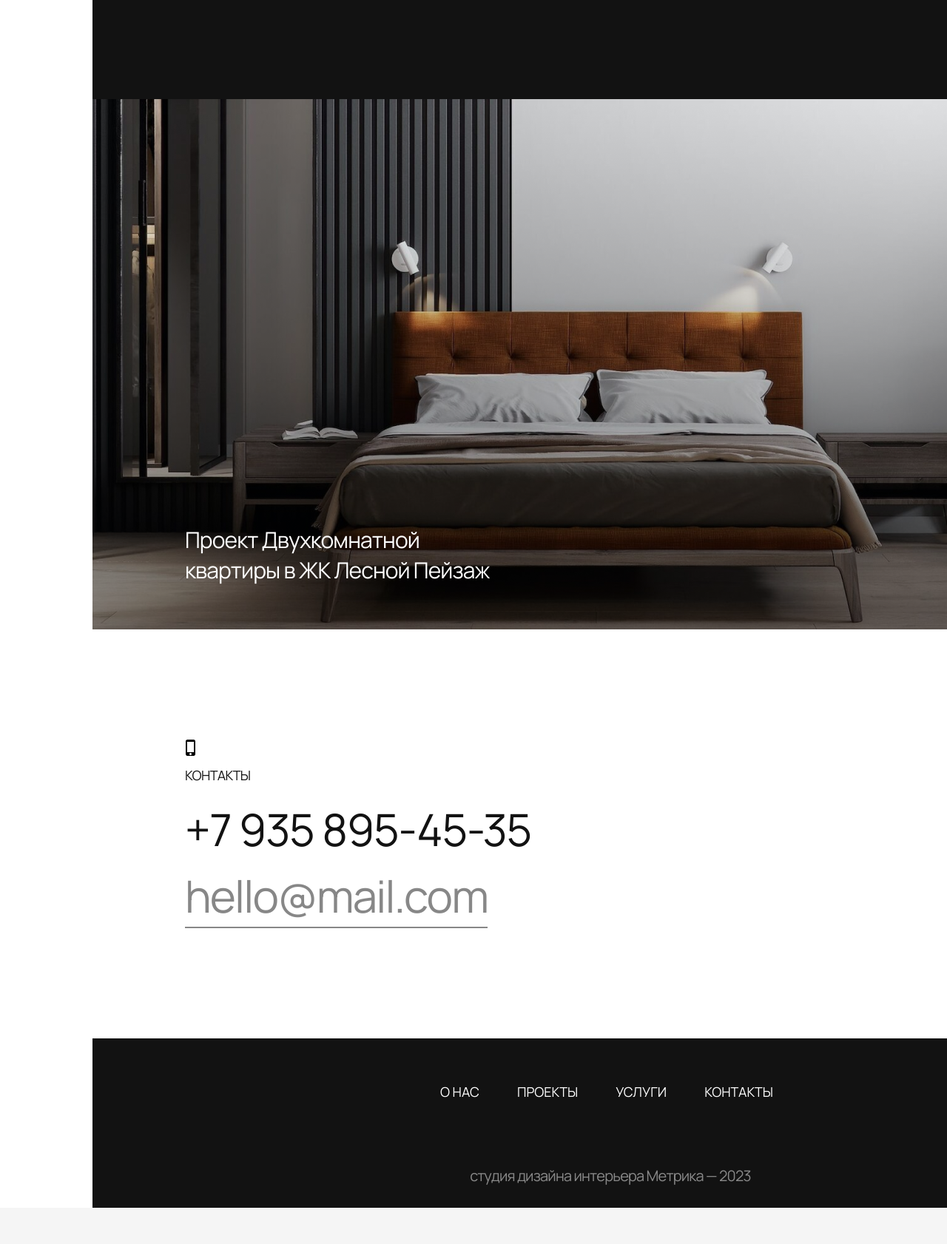
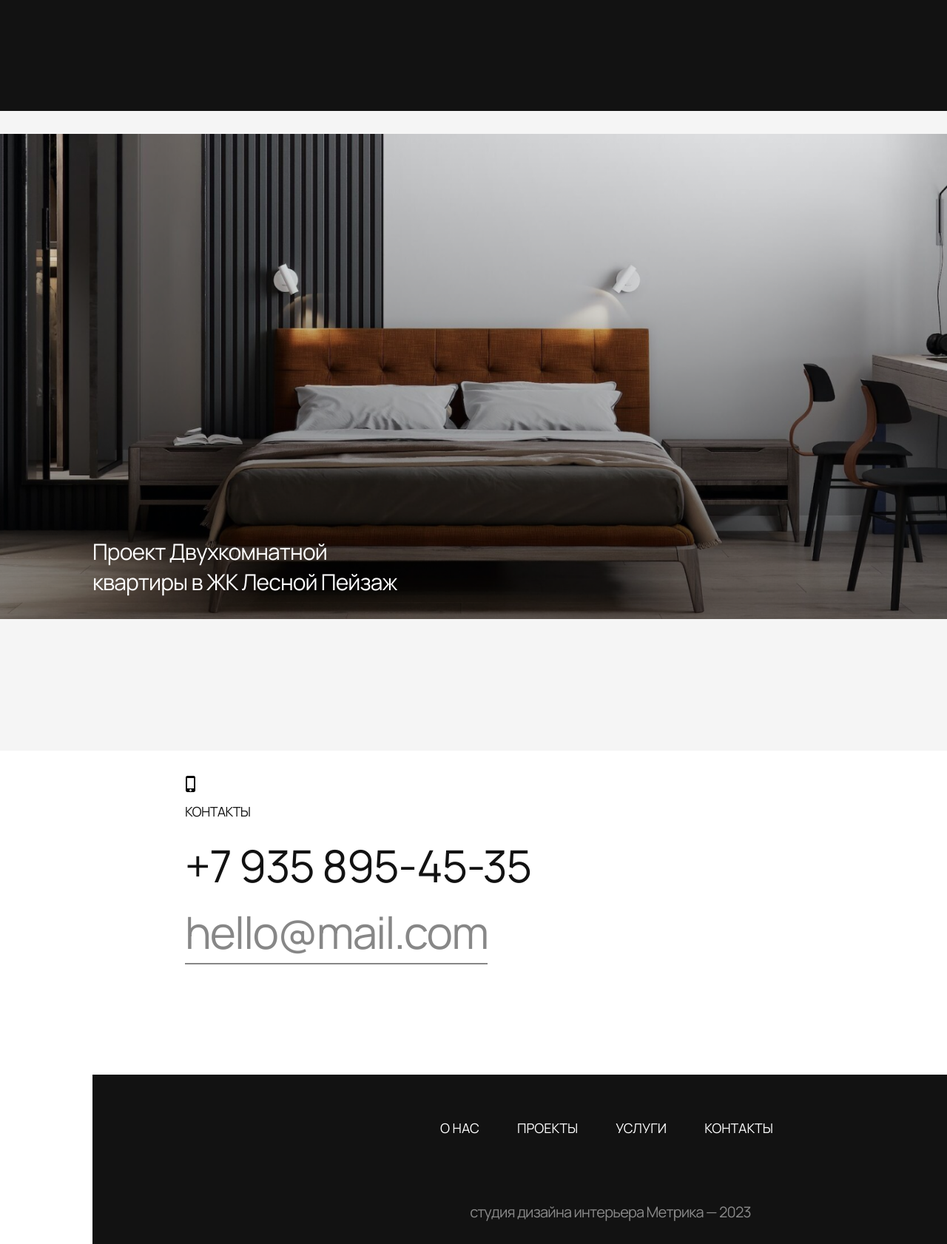
Before and after one commit to leonidzelenin/Metrika, a plain HTML site: page index.html in a window 1280 px wide. Shown: the part 5580-7262 px from the top of the page at 74% size. Before the commit the page ends 7213 px from the top, so only its background shows below. Drawn offline with Linux system fonts and the light colour scheme.

Commit message:
Update index.html

```diff
--- a/index.html
+++ b/index.html
@@ -3,6 +3,8 @@
   <head>
     <meta charset="UTF-8" />
     <title>Metrica</title>
+
+    <link rel="icon" href="favicon.png" type="image/png">.
 
     <link rel="stylesheet" href="reset.css" />
 
@@ -102,7 +104,7 @@
 
         <a class="study-projects" href="#projects">Смотреть все проекты</a>
       </div>
-
+    </div>
     <div class="black-container">
       <div class="inside-black-container">
         <p class="services" id="services">услуги</p>
@@ -154,14 +156,15 @@
     </div>
 
     <div class="project-example">
-        <div class="project-example-text">
-          <p>Проект Двухкомнатной квартиры в ЖК Лесной Пейзаж</p>
+      <div class="container">
+          <p class="project-example-text">Проект Двухкомнатной<br>квартиры в ЖК Лесной Пейзаж</p>
     </div>
     </div>
+    <div class="whole-page-container">
       <div class="contacts-container">
         <img class="phone-icon" src="phone-icon.png" alt="phone-icon">
         <h2 id="contacts" class="contacts">контакты</h2>
-        <a class="phone-number" href="tel:+7 935  895-45-35">+7 935 895-45-35</a
+        <a class="phone-number" href="tel:+79358954535">+7 935 895-45-35</a
         ><br />
         <a class="email" href="mailto:hello@mail.com">hello@mail.com</a>
       </div>
```
Lines whose indentation alone changed are shown as unchanged.
